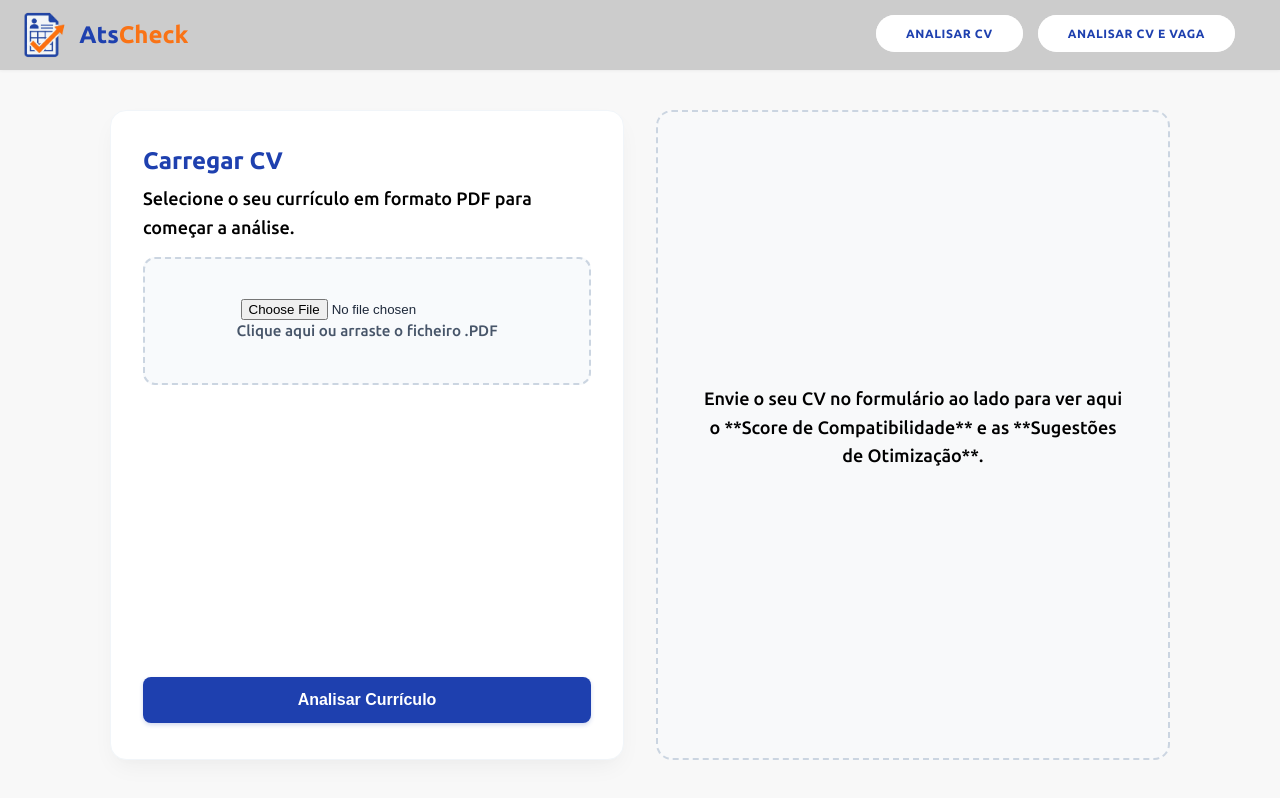
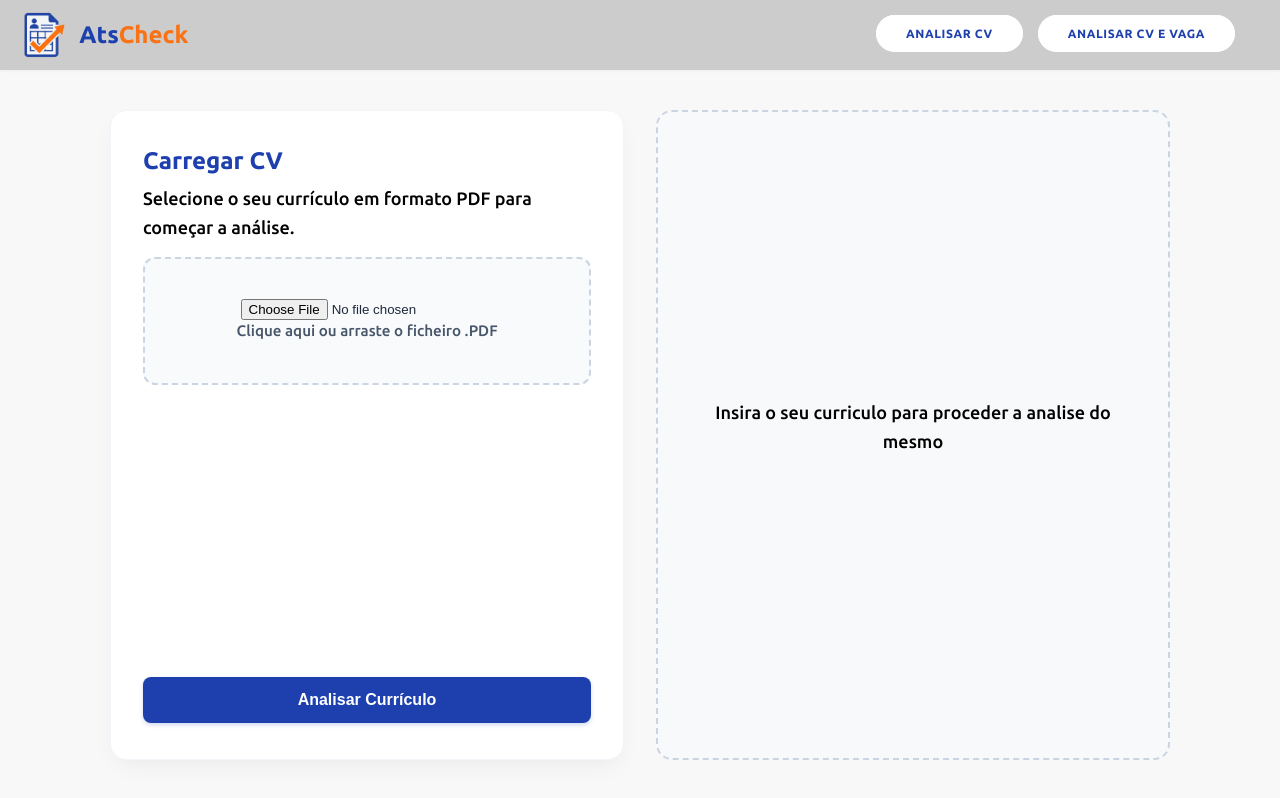
Before and after one commit to PedroSousa1602/atscheck-web, a React (Vite) app: page /PdfAnalyzer in a window 1280 px wide. Built offline with nearby package versions, Linux system fonts and the light colour scheme.

Commit message:
Update PdfAnalyzer to handle missing words and improve UI messaging

```diff
--- a/src/pages/PdfAnalyzer.jsx
+++ b/src/pages/PdfAnalyzer.jsx
@@ -7,6 +7,7 @@ function PdfAnalyzer() {
     const [file, setFile] = useState(null);
 
     const [pontuacao, setPontuacao] = useState(null);
+    const [palavrasFaltantes, setPalavrasFaltantes] = useState([]);
 
     const handleFileChange = (e) => {
     if (e.target.files && e.target.files[0]) {
@@ -39,8 +40,13 @@ function PdfAnalyzer() {
         }
 
         if(setAnalyzed) {
+            // Atualiza a pontuação com base na resposta da API
             const pontuacaoObtida = setresponse.pontuacaoGeral;
             setPontuacao(pontuacaoObtida);
+
+            const palavrasFaltantesObtidas = setresponse.palavrasFaltantes;
+            setPalavrasFaltantes(palavrasFaltantesObtidas);
+
         }
     }
 
@@ -90,7 +96,8 @@ function PdfAnalyzer() {
                             <div className="suggestions-body">
                                 <h4>Pontos de Melhoria:</h4>
                                 <ul className="suggestions-list">
-                                    <li className="success">✓ Formato de ficheiro PDF estruturado corretamente.</li>
+                                    {/*TODO: Adicionar lógica para exibir sugestões vindas da API reais com base na análise do CV\*/}
+                                    <li className="success">{palavrasFaltantes}</li>
                                     <li className="warning">⚠️ Adicione mais palavras-chave da sua área na secção de experiência.</li>
                                     <li className="warning">⚠️ Evite utilizar tabelas de múltiplas colunas dentro do documento.</li>
                                 </ul>
@@ -98,7 +105,8 @@ function PdfAnalyzer() {
                         </div>
                     ) : (
                         <div className="results-card placeholder">
-                            <p>Envie o seu CV no formulário ao lado para ver aqui o **Score de Compatibilidade** e as **Sugestões de Otimização**.</p>
+                            <p>Insira o seu curriculo para proceder a analise do mesmo</p>
+
                         </div>
                     )}
                 </section>
```
